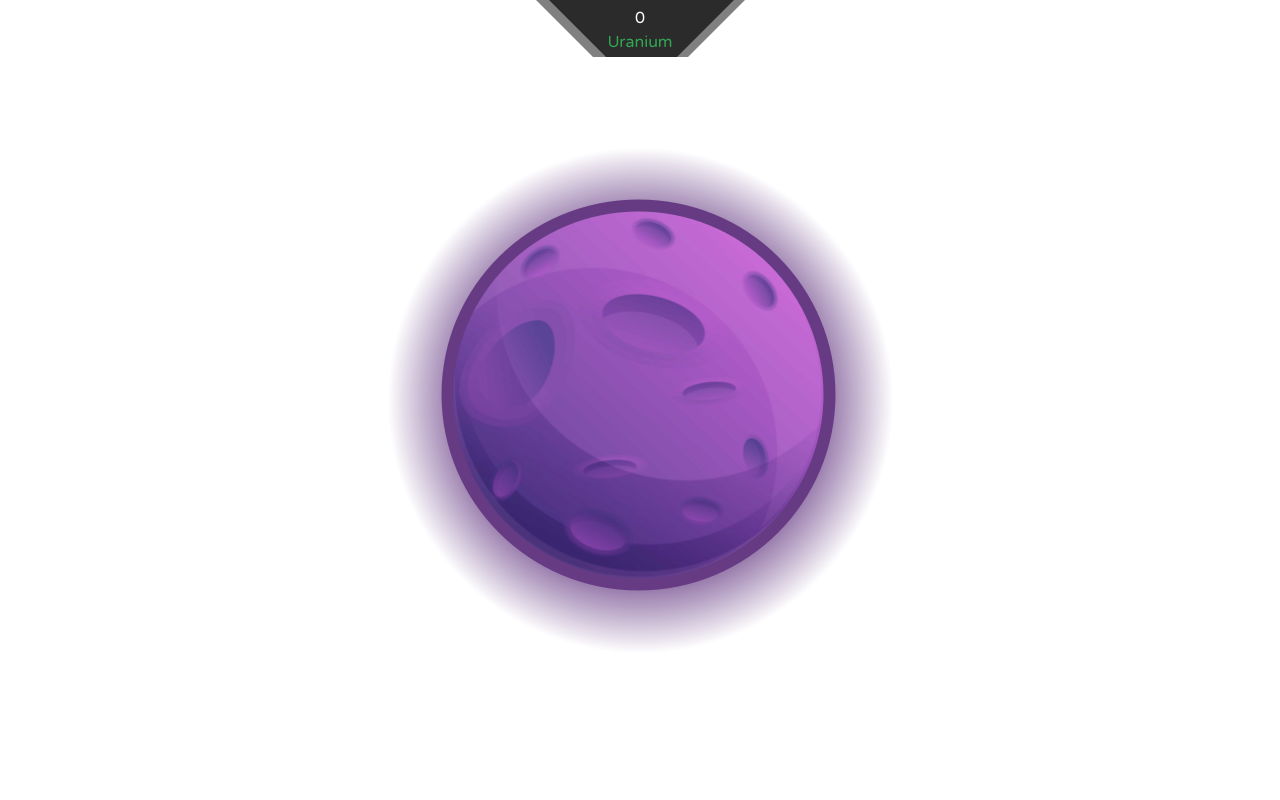
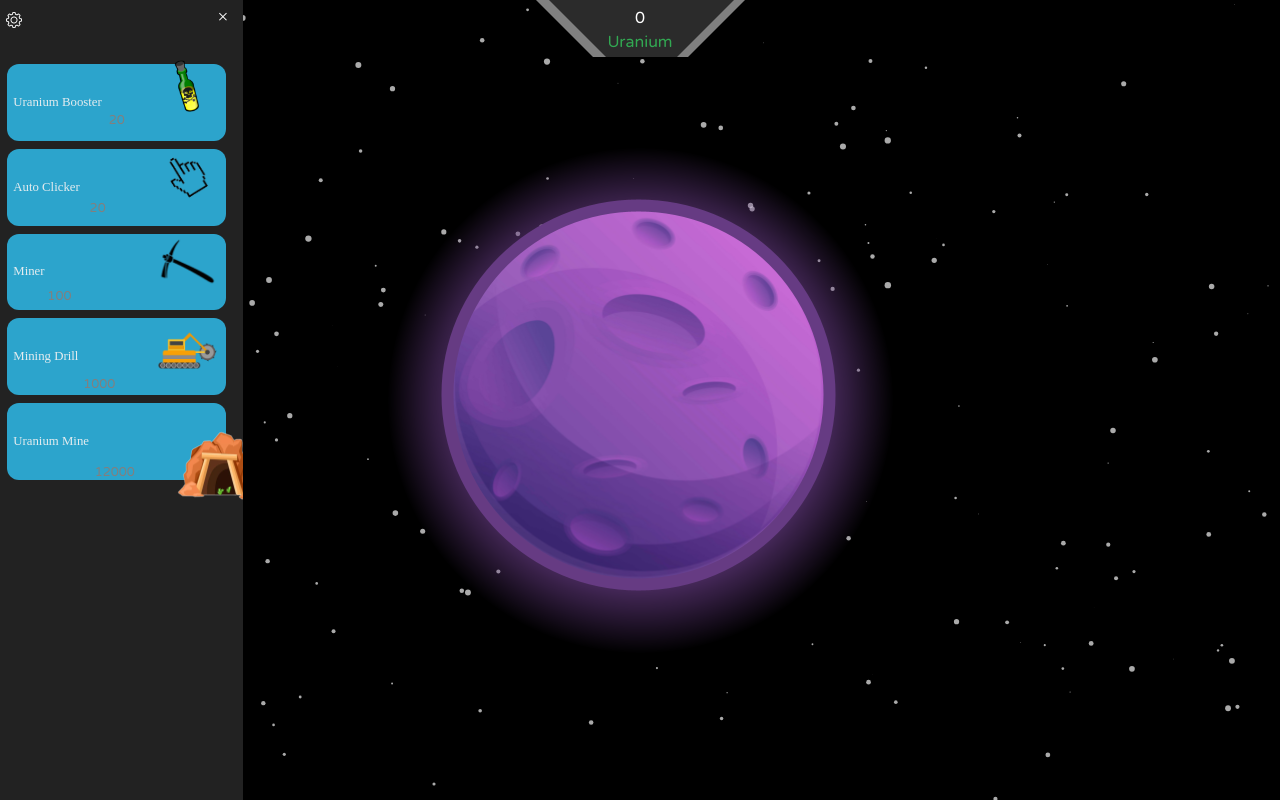
Before and after one commit to Gabriel-Leathem/Black-Hole, a plain HTML site: page index.html in a window 1280 px wide. Drawn offline with Linux system fonts and the light colour scheme.

Commit message:
Version 0.4
- Introducing the:

Miner - produces 1 uranium per second
Mining Drill - produces 8 uranium per second
Uranium Mine - Produces 47 uranium per second

- bug fixes

```diff
--- a/index.html
+++ b/index.html
@@ -25,15 +25,16 @@
 
 	<div id="sidenav-left" class="sidenav">
         <span onclick="closeNav('sidenav-left')" class="buttons" id="close-settings">&times;</span>
-        <button class="settings-button" id="uranium-booster"><div id="uranium-booster-cost"></div>Uranium Booster</button>
-        <button class="settings-button" id="auto-clicker"><div id="auto-clicker-cost"></div>Auto Clicker</button>
-        <button class="settings-button" id="uranium-mine">Uranium Mine</button>
+        <button class="settings-button" id="uranium-booster"><div id="uranium-booster-cost"></div><img id="uranium-booster-icon" src="./src/images/uranium-booster.png">Uranium Booster</button>
+        <button class="settings-button" id="auto-clicker"><div id="auto-clicker-cost"></div><img id="auto-clicker-icon" src="./src/images/auto-clicker.png">Auto Clicker</button>
+        <button class="settings-button" id="miner"><div id="miner-cost"></div><img id="miner-icon" src="./src/images/uranium-miner.png">Miner</button>
+        <button class="settings-button" id="mining-drill"><div id="mining-drill-cost"></div><img id="mining-drill-icon" src="./src/images/mining-drill.png">Mining Drill</button>
+        <button class="settings-button" id="uranium-mine"><div id="uranium-mine-cost"></div><img id="uranium-mine-icon" src="./src/images/uranium-mine.png">Uranium Mine</button>
     </div>
 
 	<canvas id="myCanvas"></canvas>
 	<img id="planet" src="./src/images/planet.png">
 	<script src="./src/scripts/structure.js"></script>
-	<script src="./src/scripts/structureManager.js"></script>
 	<script src="./src/scripts/utils.js"></script>
 	<script src="./src/scripts/planetClicker.js"></script>
 	<script src="./src/scripts/sidenav.js"></script>
--- a/main.js
+++ b/main.js
@@ -24,15 +24,30 @@ function randomSign() {
 //Instantiating Objects/Structures
 let planetClicker = new PlanetClicker(0, 1);
 let uraniumBooster = new UraniumBooster("Uranium Booster", 20, costMultiplier);
-let autoClicker = new AutoClicker("Auto Clicker", 20, costMultiplier);
+let autoClicker = new AutoClicker("Auto Clicker", 20, 0.1, costMultiplier);
+let miner = new Miner("Miner", 100, 1, costMultiplier);
+let miningDrill = new MiningDrill("Mining Drill", 1000, 8, costMultiplier);
+let uraniumMine = new UraniumMine("Uranium Mine", 12000, 47, costMultiplier);
 
-//buying structures
+//buying structures when they are clicked
 document.getElementById("uranium-booster").addEventListener("click", function(event) {
 	uraniumBooster.buyUraniumBooster(planetClicker);
 });
 
 document.getElementById("auto-clicker").addEventListener("click", function(event) {
 	autoClicker.buyAutoClicker(planetClicker);
+});
+
+document.getElementById("miner").addEventListener("click", function(event) {
+	miner.buyMiner(planetClicker);
+});
+
+document.getElementById("mining-drill").addEventListener("click", function(event) {
+	miningDrill.buyMiningDrill(planetClicker);
+});
+
+document.getElementById("uranium-mine").addEventListener("click", function(event) {
+	uraniumMine.buyUraniumMine(planetClicker);
 });
 
 //stars setup
@@ -52,11 +67,20 @@ for (var i = 0; i < STAR_NUM; i++) {
 	}
 }
 
+//animating the canvas constantly
 function animate(timeNow) {
 
+	///Text of the structure costs
 	document.getElementById("uranium-text").textContent = planetClicker.uranium;
 	document.getElementById("uranium-booster-cost").textContent = uraniumBooster.cost();
 	document.getElementById("auto-clicker-cost").textContent = autoClicker.cost();
+	document.getElementById("miner-cost").textContent = miner.cost();
+	document.getElementById("mining-drill-cost").textContent = miningDrill.cost();
+	document.getElementById("uranium-mine-cost").textContent = uraniumMine.cost();
+
+	/*for (var i = 0; i < planetClicker.uranium; i++) {
+		autoClicker.update();
+	}*/
 
 	//calculating time difference for star background
 	timeDelta = timeNow - timeLast;
@@ -99,6 +123,6 @@ function animate(timeNow) {
 
 	//call the next frame
 	requestAnimationFrame(animate);
-}
+};
 
 animate(0);
--- a/src/scripts/eventListeners.js
+++ /dev/null
@@ -1,6 +0,0 @@
-addEventListener('resize', function() {
-  canvas.width = innerWidth;
-  canvas.height = innerHeight;
-
-  init();
-});
--- a/src/scripts/planetClicker.js
+++ b/src/scripts/planetClicker.js
@@ -1,3 +1,4 @@
+//Planet in the centre of the screen class
 class PlanetClicker {
 	constructor(uranium, clickValue) {
 		this.uranium = uranium;
--- a/src/scripts/sidenav.js
+++ b/src/scripts/sidenav.js
@@ -1,7 +1,8 @@
+//open side navigation menu
 function openNav(sidenav) {
 	document.getElementById(sidenav).style.width = "19vw";
 }
-
+ //close side navigatuib menu
 function closeNav(sidenav) {
 	//console.log("clicked");
 	document.getElementById(sidenav).style.width = "0vw";
--- a/src/scripts/structure.js
+++ b/src/scripts/structure.js
@@ -7,18 +7,21 @@ class Structure {
 		this.costMultiplier = costMultiplier;
 	}
 
+	//calculating and returning how much a structure will increase in cost depending on how many structures you have
 	cost() {
 		return this.initialCost * this.costMultiplier(this.count);
 		this.costMultiplier;
 	}
 
+	//buying a structure
 	buy(amount) {
 		this.count += amount;
 	}
 }
 
-function costMultiplier(x, y) {
-  	return Math.pow(y, x);
+//multiplies the cost of a structure by a fixed value which is a power for later use in cost() function
+function costMultiplier(x) {
+  	return Math.pow(4, x);
 }
 
 class UraniumBooster extends Structure {
@@ -29,7 +32,6 @@ class UraniumBooster extends Structure {
 		if (planetClicker.uranium >= this.initialCost) {
 			planetClicker.clickValue *= 2;
 			planetClicker.uranium -= this.cost();
-			this.costMultiplier(4);
 			this.buy(1);
 		} else {
 			alert("You don't have enough uranium for that kind sir!");
@@ -39,15 +41,61 @@ class UraniumBooster extends Structure {
 
 class AutoClicker extends Structure {
 	constructor(name, initialCost, uraniumPerSecond, costMultiplier) {
-		super(name, initialCost, 0, costMultiplier);
+		super(name, initialCost, uraniumPerSecond, costMultiplier);
 	}
 	buyAutoClicker(planetClicker) {
 		if (planetClicker.uranium >= this.initialCost) {
+			planetClicker.uranium += this.uraniumPerSecond;
 			planetClicker.uranium -= this.cost();
-			this.costMultiplier(3.5);
+			this.buy(1);
+		} else {
+			alert("You don't have enough uranium for that kind sir!");
+		}
+
+		this.update = function() {
+				planetClicker.uranium += planetClicker.uraniumPerSecond;
+			}
+	}
+};
+
+class Miner extends Structure {
+	constructor(name, initialCost, uraniumPerSecond, costMultiplier) {
+		super(name, initialCost, uraniumPerSecond, costMultiplier);
+	}
+	buyMiner(planetClicker) {
+		if (planetClicker.uranium >= this.initialCost) {
+			planetClicker.uranium -= this.cost();
 			this.buy(1);
 		} else {
 			alert("You don't have enough uranium for that kind sir!");
 		}
 	}
 };
+
+class MiningDrill extends Structure {
+	constructor(name, initialCost, uraniumPerSecond, costMultiplier) {
+		super(name, initialCost, uraniumPerSecond, costMultiplier);
+	}
+	buyMiningDrill(planetClicker) {
+		if (planetClicker.uranium >= this.initialCost) {
+			planetClicker.uranium -= this.cost();
+			this.buy(1);
+		} else {
+			alert("You don't have enough uranium for that kind sir!");
+		}
+	}
+};
+
+class UraniumMine extends Structure {
+	constructor(name, initialCost, uraniumPerSecond, costMultiplier) {
+		super(name, initialCost, uraniumPerSecond, costMultiplier);
+	}
+	buyUraniumMine(planetClicker) {
+		if (planetClicker.uranium >= this.initialCost) {
+			planetClicker.uranium -= this.cost();
+			this.buy(1);
+		} else {
+			alert("You don't have enough uranium for that kind sir!");
+		}
+	}
+};
--- a/src/scripts/utils.js
+++ b/src/scripts/utils.js
@@ -1,8 +1,10 @@
+//track mouse movement
 let mouse = {
 	x: innerWidth / 2,
 	y: innerHeight / 2
 };
 
+//array of colours to be used in randomColor() function
 let colors = [
 	'#9E2159',
 	'#EBDC60',
@@ -11,10 +13,12 @@ let colors = [
 	'#298D9E'
 ];
 
+//selects a random number from 0 to 1
 function randomIntFromRange(min, max) {
 	return Math.floor(Math.random() * (max - min + 1) + min);
 }
 
+//gets a random color from color array
 function randomColor(colors) {
 	return colors[Math.floor(Math.random() * colors.length)];
 }
--- a/src/stylesheets/webpage-state-gameplay.css
+++ b/src/stylesheets/webpage-state-gameplay.css
@@ -27,26 +27,99 @@
 #uranium-booster-cost {
     font-family: Varela Round;
     margin-top: 14vh;
-    color: white;
+    color: grey;
     width: 100vw;
     position: absolute;
     top: 0;
     left: 0;
     z-index: 100;
-    padding-left: 13vw;
+    padding-left: 8.5vw;
     pointer-events: none;
+}
+
+#uranium-booster-icon {
+    position: absolute;
+    width: 5vw;
+    padding-left: 11vw;
+    top: 6.7vh;
+}
+
+#auto-clicker-icon {
+    position: absolute;
+    width: 7vw;
+    padding-left: 10.3vw;
+    top: 16.5vh;
+}
+
+#miner-icon {
+    position: absolute;
+    width: 8vw;
+    padding-left: 9.6vw;
+    top: 27.5vh;
+}
+
+#mining-drill-icon {
+    position: absolute;
+    width: 8vw;
+    padding-left: 9.6vw;
+    top: 39vh;
+}
+
+#uranium-mine-icon {
+    position: absolute;
+    padding-left: 8vw;
+    top: 47vh;
 }
 
 #auto-clicker-cost {
     font-family: Varela Round;
     margin-top: 25vh;
-    color: white;
+    color: grey;
     width: 100vw;
     position: absolute;
     top: 0;
     left: 0;
     z-index: 100;
-    padding-left: 13vw;
+    padding-left: 7vw;
+    pointer-events: none;
+}
+
+#miner-cost {
+    font-family: Varela Round;
+    margin-top: 36vh;
+    color: grey;
+    width: 100vw;
+    position: absolute;
+    top: 0;
+    left: 0;
+    z-index: 100;
+    padding-left: 3.7vw;
+    pointer-events: none;
+}
+
+#mining-drill-cost {
+    font-family: Varela Round;
+    margin-top: 47vh;
+    color: grey;
+    width: 100vw;
+    position: absolute;
+    top: 0;
+    left: 0;
+    z-index: 100;
+    padding-left: 6.5vw;
+    pointer-events: none;
+}
+
+#uranium-mine-cost {
+    font-family: Varela Round;
+    margin-top: 58vh;
+    color: grey;
+    width: 100vw;
+    position: absolute;
+    top: 0;
+    left: 0;
+    z-index: 100;
+    padding-left: 7.4vw;
     pointer-events: none;
 }
 
@@ -124,7 +197,7 @@
 
 #sidenav-left {
   height: 100%;
-  width: 0vw;
+  width: 19vw;
   position: fixed;
   z-index: 1;
   top: 0;
```
Also changed, not shown: src/images/uranium-booster.png (added), src/images/uranium-mine.png (added), src/images/uranium-miner.png (added).
